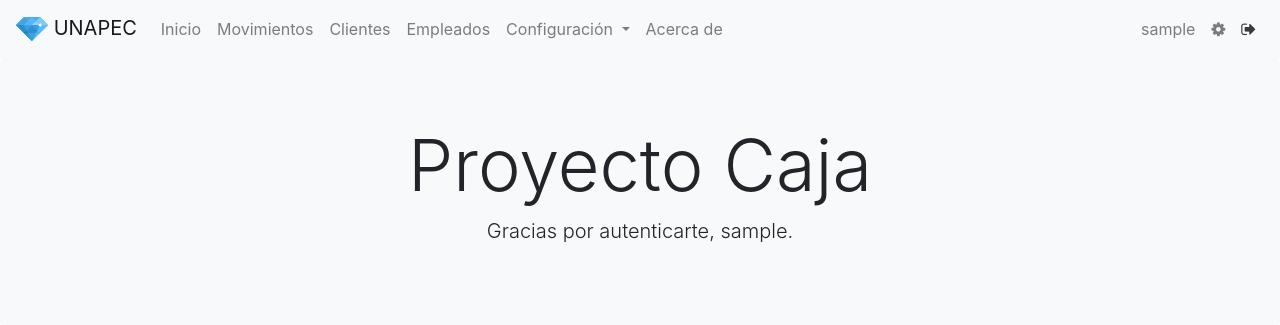
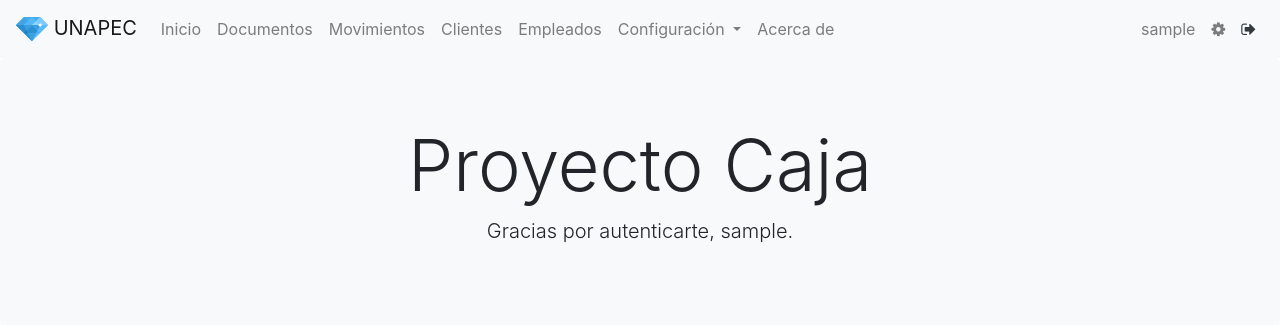
Before and after one commit to miguel-guzman/UNAPEC-CAJA, a Django app: template Django/Caja/templates/index.html in a window 1280 px wide. Shown: the top 325 px of the page. Run offline with Django 3.2, Linux system fonts and the light colour scheme; the template is opened without the code that fills it, so the values that code supplies are empty; the visitor is signed in with stand-in values (Sample User, id 1); parts of the project's set-up code (start-up, migrations or seed data) failed here and were passed over; some libraries are stand-ins or nearby versions.

Commit message:
Add 'document' paths

```diff
--- a/Django/Caja/templates/_layout/nav.html
+++ b/Django/Caja/templates/_layout/nav.html
@@ -15,6 +15,9 @@
       </li>
     {% if user.is_authenticated %}
       {% if user.is_staff %}
+      <li class="nav-item">
+        <a class="nav-link" href="{% url 'documentos' %}">Documentos</a>
+      </li>
       <li class="nav-item">
         <a class="nav-link" href="{% url 'movimientos' %}">Movimientos</a>
       </li>
--- a/Django/Caja/urls.py
+++ b/Django/Caja/urls.py
@@ -34,9 +34,19 @@ urlpatterns = [
     path('cliente/update/<cliente_id>', views.cliente_update, name="cliente_update"),
     path('cliente/delete/<cliente_id>', views.cliente_delete, name="cliente_delete"),
     path('movimientos', views.movimientos, name="movimientos"),
+    path('movimientos/print', views.movimientos_print, name='movimientos_print'),
+    path('movimientos/excel', views.movimientos_excel, name='movimientos_excel'),
+    path('movimiento/print/<movimiento_id>', views.movimiento_print, name='movimiento_print'),
     path('movimiento/create', views.movimiento_create, name="movimiento_create"),
     path('movimiento/update/<movimiento_id>', views.movimiento_update, name="movimiento_update"),
     path('movimiento/delete/<movimiento_id>', views.movimiento_delete, name="movimiento_delete"),
+    path('documentos', views.documentos, name="documentos"),
+    path('documentos/print', views.documentos_print, name='documentos_print'),
+    path('documentos/excel', views.documentos_excel, name='documentos_excel'),
+    path('documento/print/<documento_id>', views.documento_print, name='documento_print'),
+    path('documento/create', views.documento_create, name="documento_create"),
+    path('documento/update/<documento_id>', views.documento_update, name="documento_update"),
+    path('documento/delete/<documento_id>', views.documento_delete, name="documento_delete"),
     path('tipos-cliente', views.tipos_cliente, name="tipos_cliente"),
     path('tipo-cliente/create', views.tipo_cliente_create, name="tipo_cliente_create"),
     path('tipo-cliente/update/<tipo_cliente_id>', views.tipo_cliente_update, name="tipo_cliente_update"),
```
